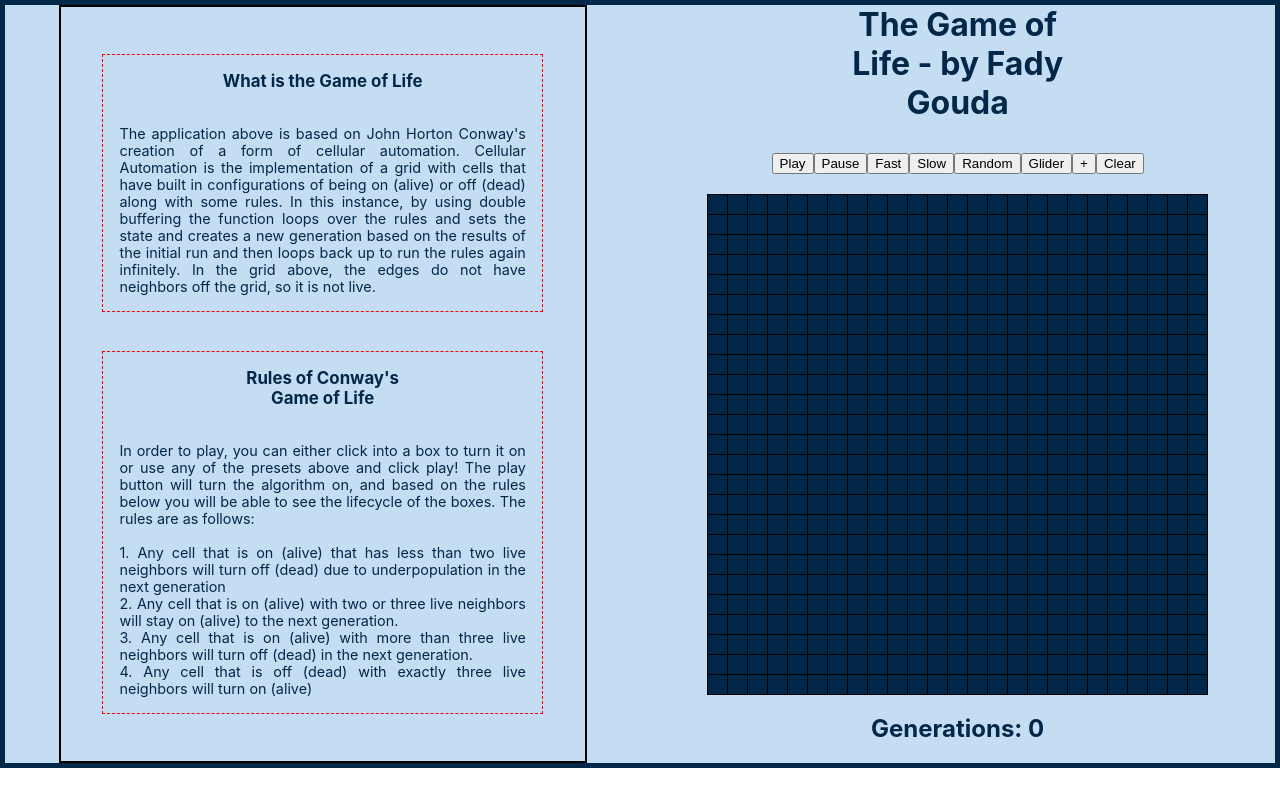
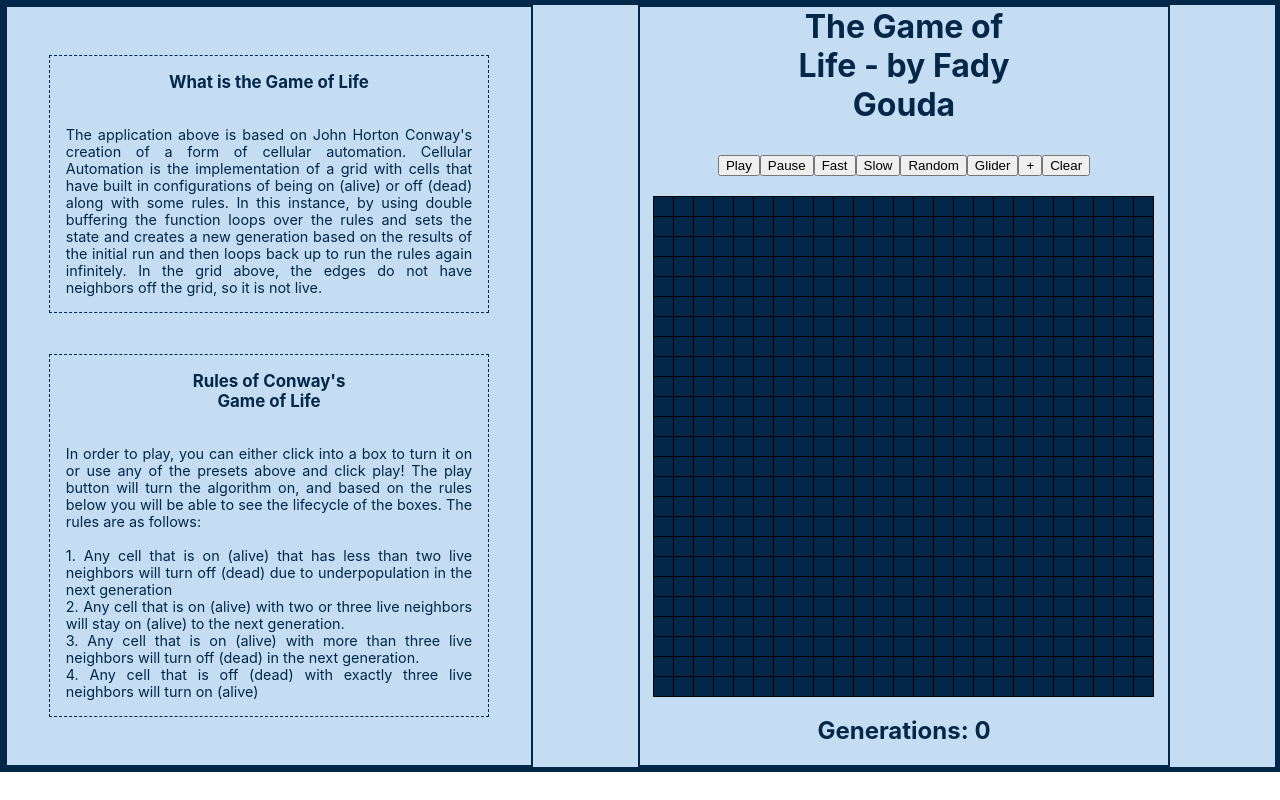
Before and after one commit to fadygouda/CS-PT13-Conway-s-Game-Of-Life, a React (Create React App) app in the folder gameoflife/: page / in a window 1280 px wide. Built offline with nearby package versions, Linux system fonts and the light colour scheme.

Commit message:
final adjustment

```diff
--- a/gameoflife/src/App.css
+++ b/gameoflife/src/App.css
@@ -7,6 +7,7 @@
 }
 .main {
   margin: 0 auto;
+  border: 2px solid #032749;
 }
 .box {
   display: inline-block;
@@ -48,15 +49,14 @@
   flex-direction: column;
   align-items: center;
   max-width: 40%;
-  border: 2px solid black;
+  border: 2px solid #032749;
   padding: .5rem .5rem .5rem .5rem;
-  margin: 0 auto;
   justify-content: space-evenly;
 
 }
 .rules {
   width: 80%;
-  border: 1px dashed #ff0000;
+  border: 1px dashed #032749;
   padding: 1rem 1rem 1rem 1rem;
   text-align: justify;
   color: #032749;
@@ -64,7 +64,7 @@
 }
 .gameinfo {
   max-width: 80%;
-  border: 1px dashed #ff0000;
+  border: 1px dashed #032749;
   padding: 1rem 1rem 1rem 1rem;
   text-align: justify;
   color: #032749;
```
